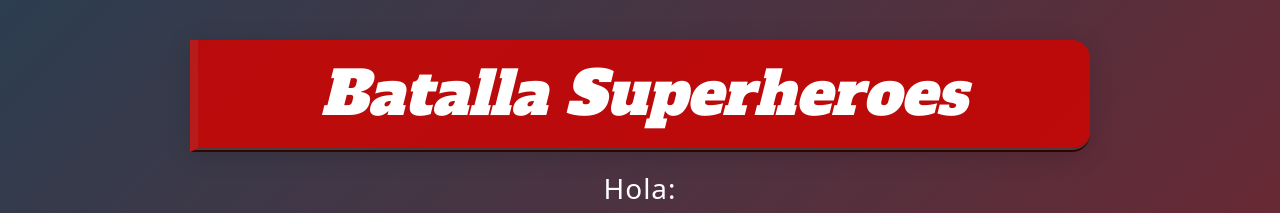
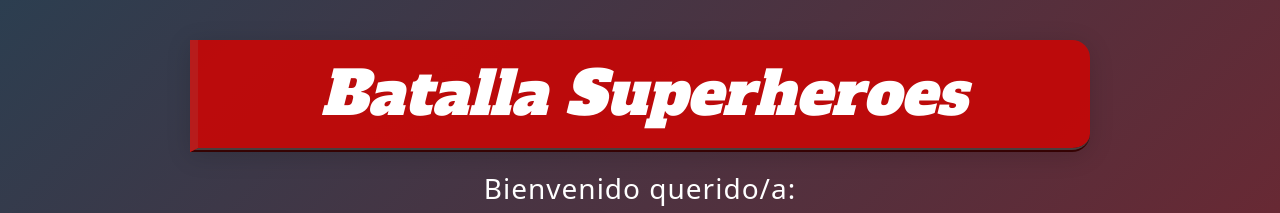
Before and after one commit to Jua2905/Proyecto-de-Java-Sacript, a plain HTML site: page index.html in a window 1280 px wide. Shown: the top 213 px of the page. Drawn offline with nearby package versions, Linux system fonts and the light colour scheme.

Commit message:
Cambio de dar la bienvenida

```diff
--- a/index.html
+++ b/index.html
@@ -11,7 +11,7 @@
 <body>
     <h1 id="Titulo">Batalla Superheroes</h1>
 
-    <h2 id="saludo">Hola: </h2>
+    <h2 id="saludo">Bienvenido querido/a: </h2>
     <button id="guardarNombre">GUARDAR NOMBRE</button>
     <button id="eliminarNombre">ELIMINAR NOMBRE</button>
 
```
